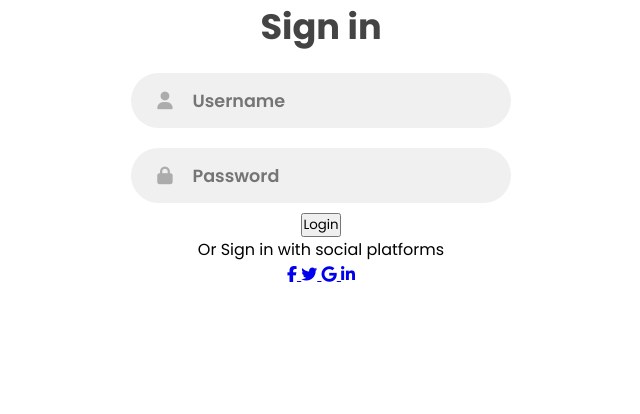
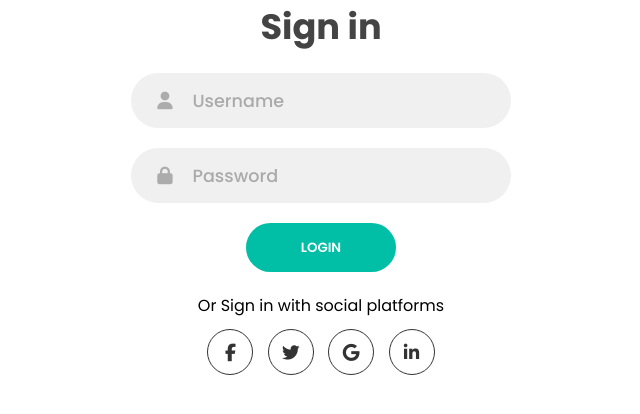
Before and after one commit to caymanko/LoginForm, a plain HTML site: page index.html in a window 1280 px wide. Shown: the whole page, without its empty margins (319-959 px from the left). Drawn offline with Linux system fonts and the light colour scheme.

Commit message:
Social media and button styles
Added styling to social media icons and login button

```diff
--- a/css/main.scss
+++ b/css/main.scss
@@ -68,3 +68,57 @@ form {
     font-size: 1.1rem;
     color: #333;
 }
+
+.input-field input::placeholder {
+    color: #aaa;
+    font-weight: 500;
+}
+
+.btn {
+    width: 150px;
+    height: 49px;
+    border: none;
+    outline: none;
+    border-radius: 49px;
+    cursor: pointer;
+    background-color: #00BFA6;
+    color: #fff;
+    text-transform: uppercase;
+    font-weight: 600;
+    margin: 10px 0;
+    transition: .5s;
+}
+
+.btn:hover {
+    background-color: #009480;
+}
+
+.social-text {
+    padding: .7rem 0;
+    font-size: 1rem;
+}
+
+.social-media {
+    display: flex;
+    justify-content: center;
+}
+
+.social-icon {
+    height: 46px;
+    width: 46px;
+    border: 1px solid #333;
+    color: #333;
+    margin: 0 0.45rem;
+    display: flex;
+    justify-content: center;
+    align-items: center;
+    text-decoration: none;
+    font-size: 1.1rem;
+    border-radius: 50%;
+    transition: 0.3s;
+}
+
+.social-icon:hover {
+    color: #009480;
+    border-color: #009480;
+}
```
Also changed, not shown: index.html (+2 -0 lines), css/main.css, 1 other file.
